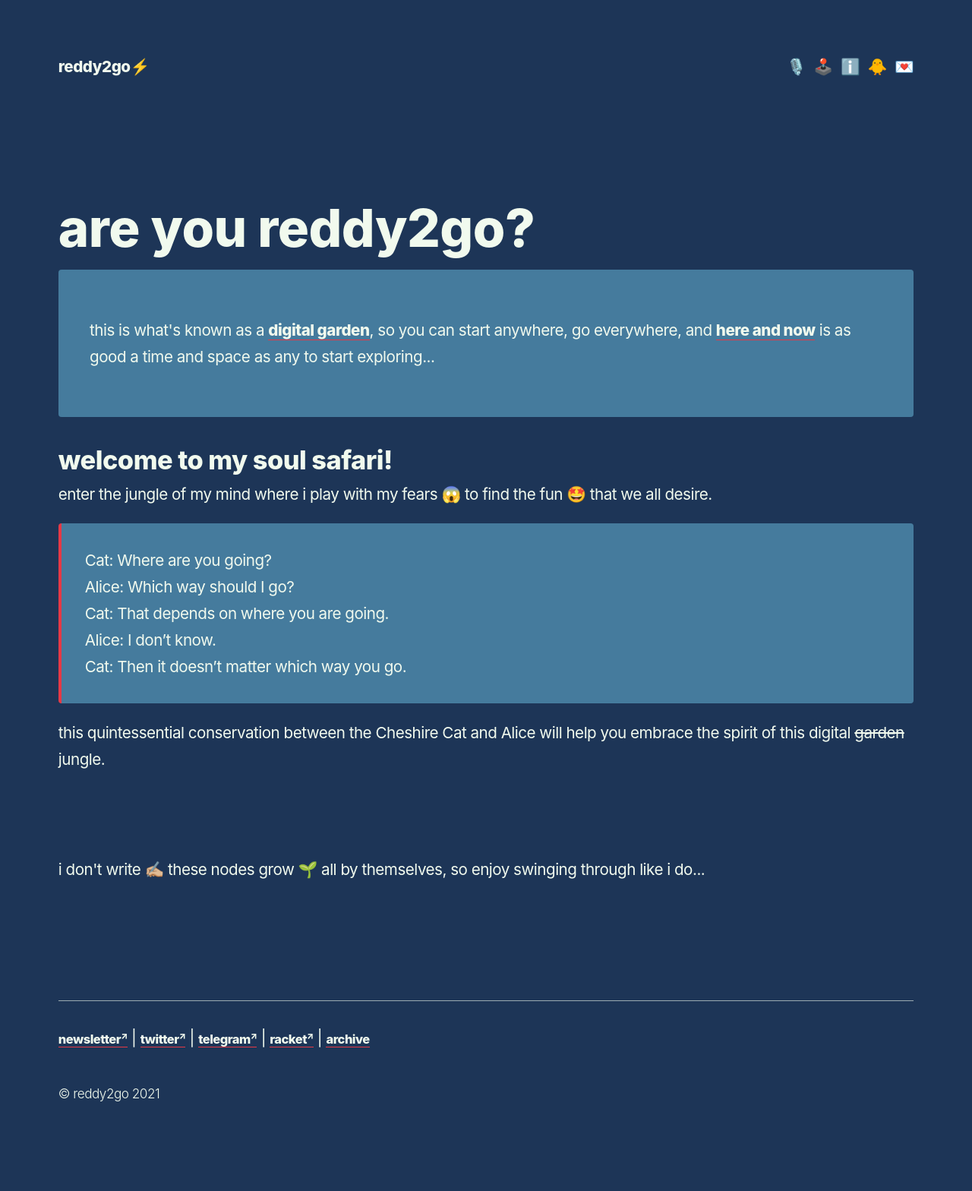
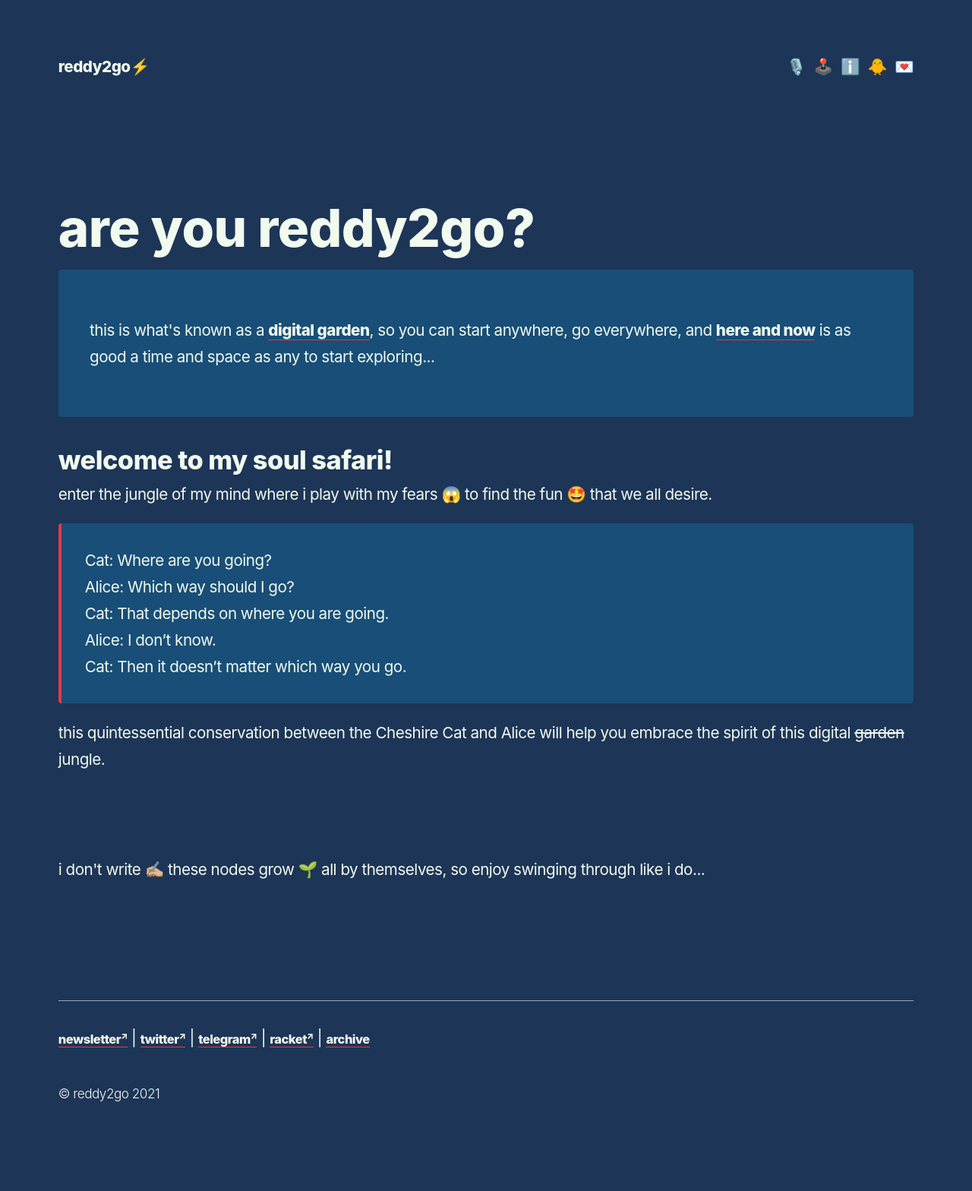
Before and after one commit to reddy2go/redgarden, a Jekyll site: the page built from index.md, in a window 1280 px wide. Shown: the whole page at 76% size. Built offline with Jekyll 4.4.1, drawn with Linux system fonts in a browser that asks for light colours; some web fonts are replaced.

Commit message:
auto commit

```diff
--- a/assets/css/style2.css
+++ b/assets/css/style2.css
@@ -7,7 +7,7 @@
   --text-color-faded: #F1FAEE;
   --primary-color: #E63946;
   --background-color: #1D3557;
-  --callout-background: #457B9D;
+  --callout-background: #184e77;
   --primary-font: "Inter", "Inter Variable", -apple-system, BlinkMacSystemFont, Helvetica, Arial, sans-serif;
   --heading-font: "Inter", "Wremena", "Times", "Times New Roman", serif;
   /* Set headings to large size by increasing :root em font size */
```
